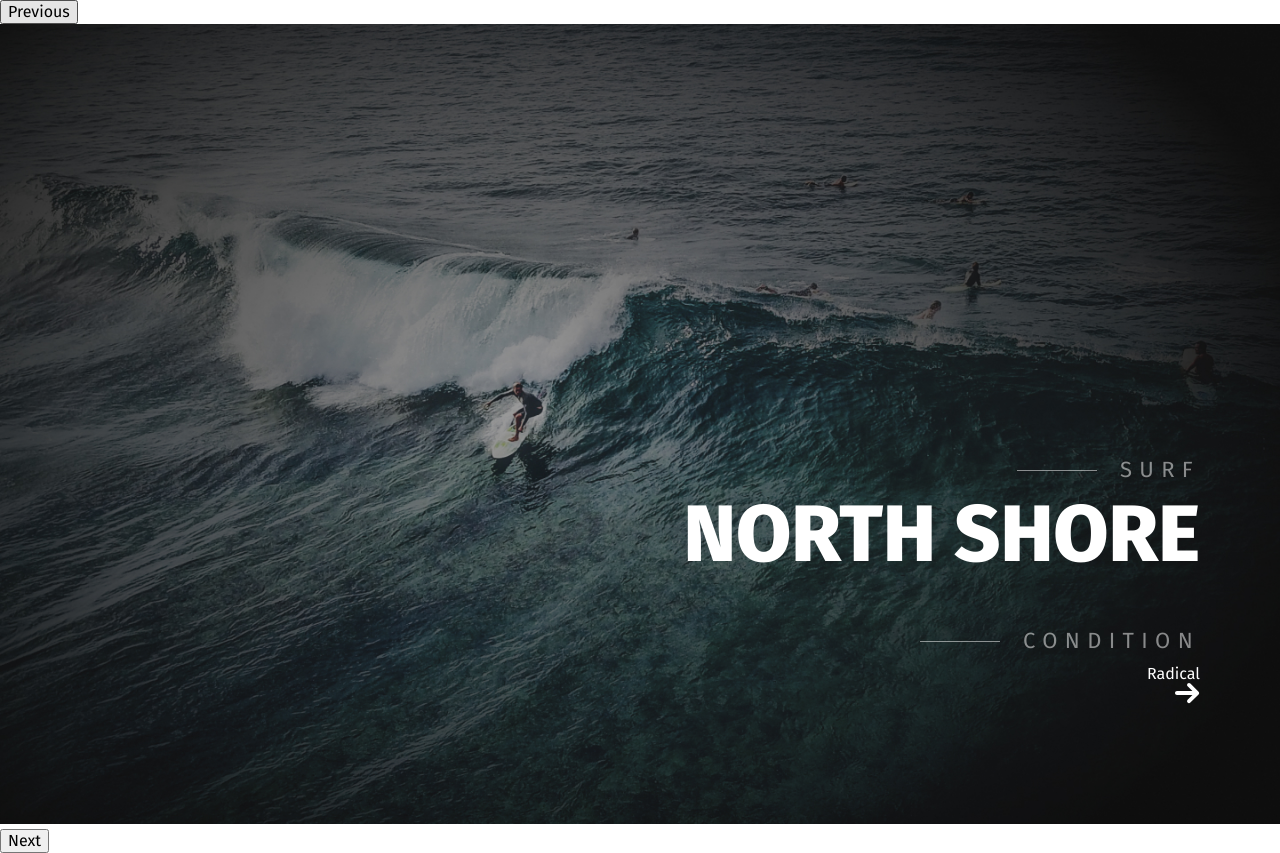
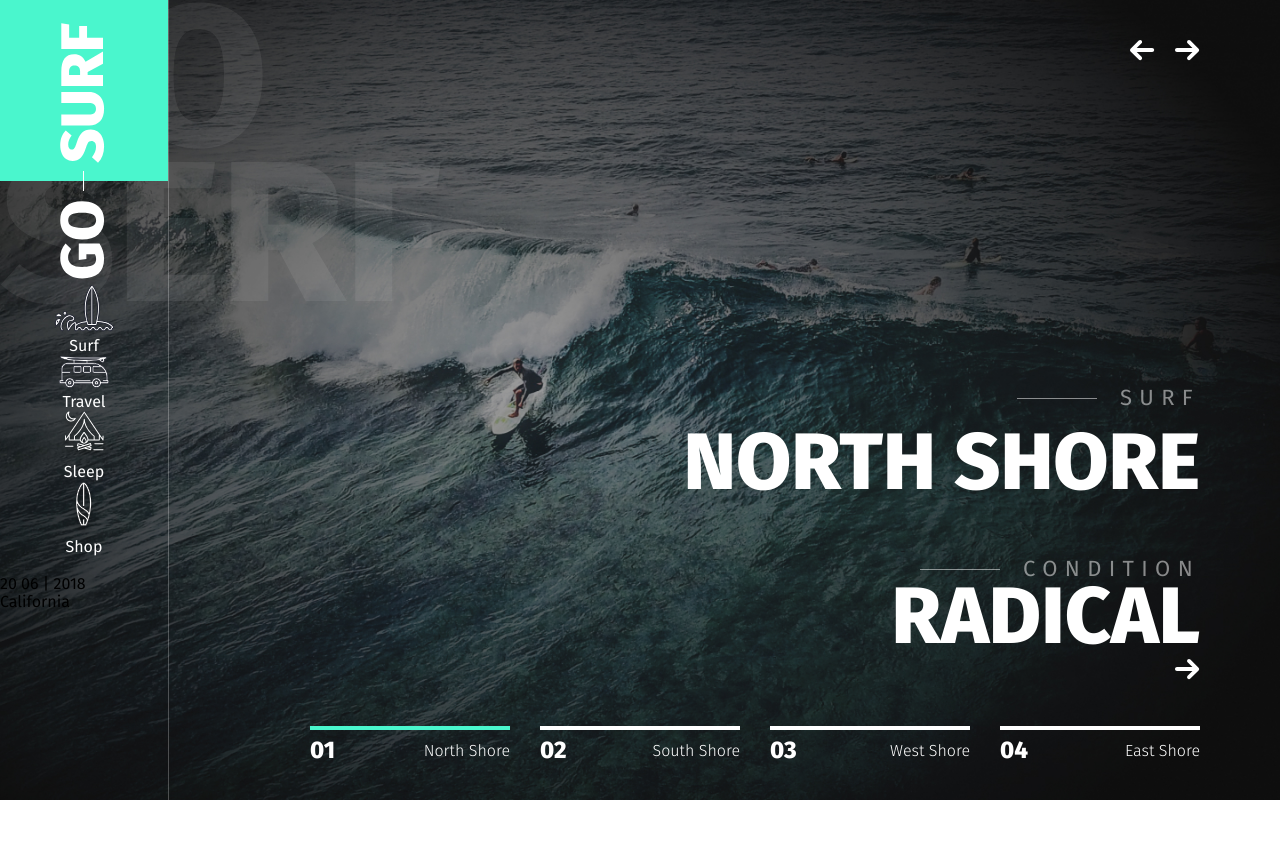
Before and after one commit to green332211/surfScssGulp, a website: page app/index.html in a window 1280 px wide. After the commit the page ends 804 px from the top, so only its background shows below. Drawn offline with nearby package versions, Linux system fonts and the light colour scheme.

Commit message:
header almost ready

```diff
--- a/app/index.html
+++ b/app/index.html
@@ -12,6 +12,56 @@
 
 <body>
   <header class="header">
+    <div class="header__title">
+      go
+      serf
+    </div>
+    <div class="header__aside">
+      <div class="logo">
+        <a href="#">
+          <img src="img/logo.svg" alt="">
+        </a>
+      </div>
+
+      <nav class="menu">
+        <ul class="menu__list">
+          <li>
+            <a href="#">
+              <img src="img/nav-ico-1.svg" alt=""><span>Surf</span>
+            </a>
+          </li>
+          <li>
+            <a href="#">
+              <img src="img/nav-ico-2.svg" alt=""><span>Travel</span>
+            </a>
+          </li>
+          <li>
+            <a href="#">
+              <img src="img/nav-ico-3.svg" alt=""><span>Sleep</span>
+            </a>
+          </li>
+          <li>
+            <a href="#">
+              <img src="img/nav-ico-4.svg" alt=""><span>Shop</span>
+            </a>
+          </li>
+        </ul>
+      </nav>
+
+      <div class="header__search">
+        <img src="img/search.svg" alt="">
+      </div>
+
+      <div class="header__date">
+        20
+        <span>06 | 2018</span>
+      </div>
+
+      <div class="header__location">
+        California
+      </div>
+    </div>
+
     <div class="header__slider">
 
       <div class="header__slider-item slider-item">
@@ -63,6 +113,38 @@
       </div>
 
     </div>
+
+    <div class="slider-dots">
+
+      <div class="slider-dots__item">
+        <div class="dots-box">
+          <div class="dots-box__number">01</div>
+          <div class="dots-box__name">North Shore</div>
+        </div>
+      </div>
+
+      <div class="slider-dots__item">
+        <div class="dots-box">
+          <div class="dots-box__number">02</div>
+          <div class="dots-box__name">South Shore</div>
+        </div>
+      </div>
+
+      <div class="slider-dots__item">
+        <div class="dots-box">
+          <div class="dots-box__number">03</div>
+          <div class="dots-box__name">West Shore</div>
+        </div>
+      </div>
+
+      <div class="slider-dots__item">
+        <div class="dots-box">
+          <div class="dots-box__number">04</div>
+          <div class="dots-box__name">East Shore</div>
+        </div>
+      </div>
+
+    </div>
   </header>
 
   <script src="https://ajax.googleapis.com/ajax/libs/jquery/3.4.1/jquery.min.js"></script>
--- a/app/js/main.js
+++ b/app/js/main.js
@@ -1,9 +1,16 @@
-$(function(){
+$(function () {
 
-$('.header__slider').slick({
-    infinite: true,
-    fade: true,
+    $('.header__slider').slick({
+        infinite: true,
+        fade: true,
+        prevArrow: '<img class="slider-arrows slider-arrows__left" src="img/arrows-left.svg" alt="arrow">',
+        nextArrow: '<img class="slider-arrows slider-arrows__right" src="img/arrows-right.svg" alt="arrow">',
+        asNavFor: '.slider-dots'
+    });
+
+    $('.slider-dots').slick({
+        slidesToShow: 4,
+        slidesToScroll: 4,
+        asNavFor: '.header__slider'
+    });
 });
-
-
-});
--- a/app/scss/_global.scss
+++ b/app/scss/_global.scss
@@ -1,11 +1,19 @@
 body {
   font-family: "Fira Sans", sans-serif;
   font-weight: 400;
+  font-size: 16px;
 }
 
 a {
   display: inline-block;
   text-decoration: none;
+}
+
+ul,
+li {
+  list-style: none;
+  margin: 0;
+  padding: 0;
 }
 
 .suptitle-left {
--- a/app/scss/_vars.scss
+++ b/app/scss/_vars.scss
@@ -0,0 +1 @@
+$green: #4AF6CD;
--- a/app/scss/style.scss
+++ b/app/scss/style.scss
@@ -4,6 +4,8 @@
 @import "global";
 
 .header {
+  position: relative;
+  height: 100vh;
 }
 
 .header__slider {
@@ -23,22 +25,109 @@
   bottom: 116px;
   text-align: right;
   color: #fff;
+  text-transform: uppercase;
 }
 
 .slider-item__info-suptitle {
-    margin-bottom: 5px;
+  margin-bottom: 5px;
 }
 
 .slider-item__info-suptext {
-    margin-bottom: 8px;
+  margin-bottom: 8px;
 }
 
 .slider-item__info-title {
   font-weight: 800;
   font-size: 80px;
   line-height: 86px;
-  text-transform: uppercase;
   margin-bottom: 48px;
 }
 
+.slider-item__info-text {
+  font-weight: 800;
+  font-size: 80px;
+  line-height: 46px;
+  margin-bottom: 20px;
+}
+
+.slider-arrows {
+  position: absolute;
+  top: 40px;
+  right: 80px;
+  cursor: pointer;
+  z-index: 4;
+}
+
+.slider-arrows__left {
+  right: 125px;
+}
+
+.slider-dots {
+  position: absolute;
+  right: 50px;
+  bottom: 36px;
+  max-width: 920px;
+  width: 100%;
+  color: #fff;
+  .slick-current {
+    .dots-box {
+      border-top: 4px solid $green;
+    }
+  }
+}
+
+.dots-box {
+  width: 200px;
+  display: flex;
+  justify-content: space-between;
+  height: 28px;
+  align-items: center;
+  border-top: 4px solid #fff;
+  padding-top: 6px;
+  &__number {
+    font-weight: 800;
+    font-size: 24px;
+    line-height: 34px;
+  }
+  &__name {
+    font-weight: 300;
+    line-height: 19px;
+  }
+}
+
+.header__aside {
+  position: absolute;
+  top: 0;
+  left: 0;
+  z-index: 5;
+  border-right: 1px solid rgba(#fff, 0.25);
+  height: 100vh;
+}
+
+.header__title {
+  font-weight: 800;
+  font-size: 200px;
+  line-height: 156px;
+  text-transform: uppercase;
+  color: #ffffff;
+  opacity: 0.07;
+  max-width: 467px;
+  position: absolute;
+  top: 0;
+  left: 0;
+  z-index: 4;
+}
+
+.menu {
+  &__list {
+    text-align: center;
+    a {
+      color: #fff;
+      span {
+        display: block;
+      }
+    }
+  }
+}
+
 @import "media";
```
Also changed, not shown: app/css/style.min.css, app/img/arrows-down.svg (added), app/img/arrows-left.svg (added), app/img/logo.svg (added), app/img/marker.svg (added), app/img/nav-ico-1.svg (added), app/img/nav-ico-2.svg (added), app/img/nav-ico-3.svg (added), app/img/nav-ico-4.svg (added).
